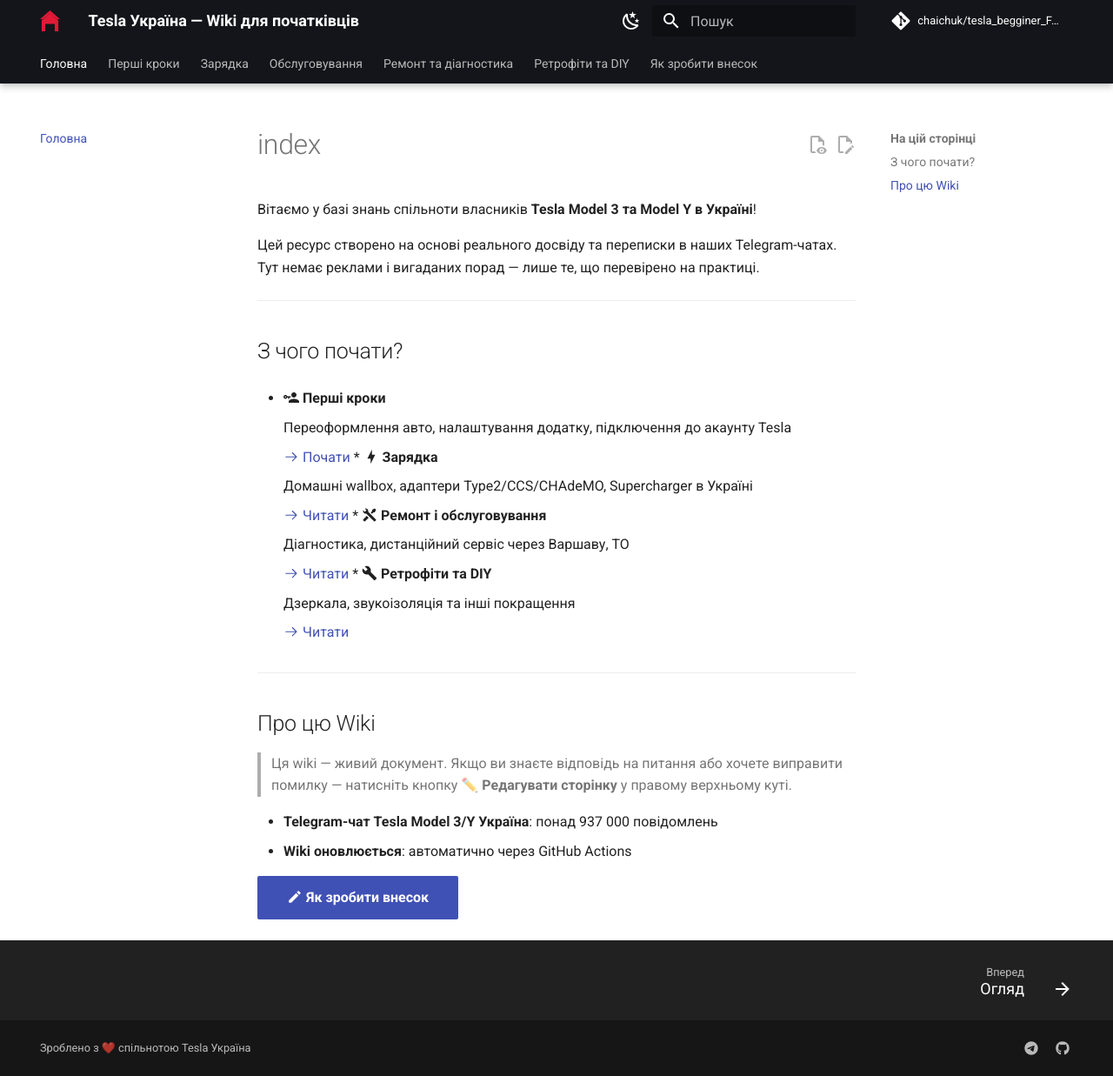
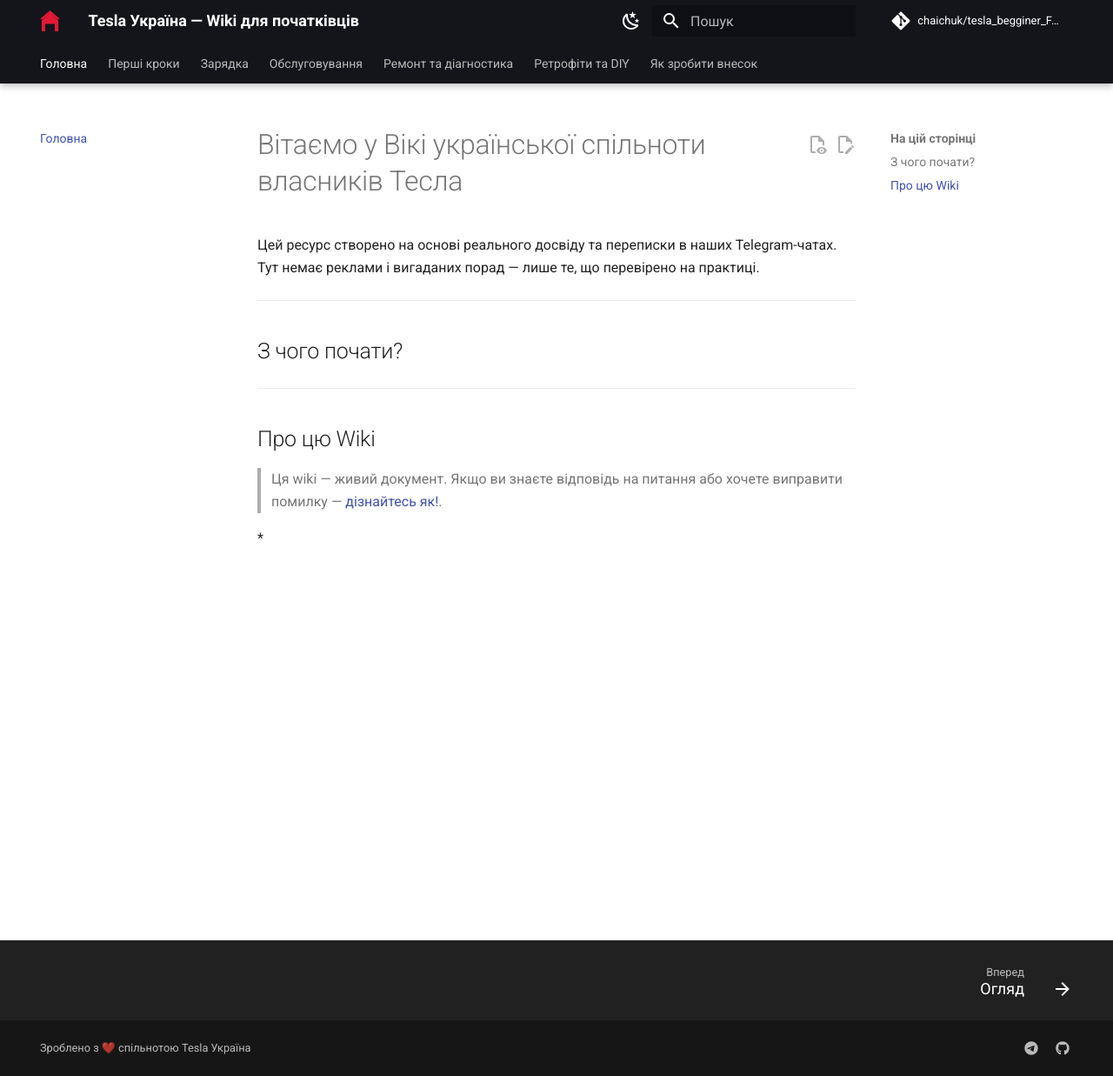
Before and after one commit to chaichuk/tesla_begginer_FAQ, an MkDocs documentation site: the page built from docs/index.md, in a window 1280 px wide and 1237 px high. Shown: the whole window at 87% size. Built offline with MkDocs 1.6.1 and Material for MkDocs 9.7.7, drawn with Linux system fonts in a browser that asks for light colours; comment, search, counter and statistics services are not loaded.

Commit message:
GITBOOK-6: change request with no subject merged in GitBook

```diff
--- a/docs/index.md
+++ b/docs/index.md
@@ -1,6 +1,4 @@
-# index
-
-Вітаємо у базі знань спільноти власників **Tesla Model 3 та Model Y в Україні**!
+# Вітаємо у Вікі української спільноти власників Тесла
 
 Цей ресурс створено на основі реального досвіду та переписки в наших Telegram-чатах. Тут немає реклами і вигаданих порад — лише те, що перевірено на практиці.
 
@@ -8,34 +6,12 @@
 
 ## З чого почати?
 
-*   :material-account-key: **Перші кроки**
 
-    Переоформлення авто, налаштування додатку, підключення до акаунту Tesla
-
-    [:octicons-arrow-right-24: Почати](pershi-kroki/index.md)
-*   :material-lightning-bolt: **Зарядка**
-
-    Домашні wallbox, адаптери Type2/CCS/CHAdeMO, Supercharger в Україні
-
-    [:octicons-arrow-right-24: Читати](zaryadka-ta-batareya/ac-charging.md)
-*   :material-tools: **Ремонт і обслуговування**
-
-    Діагностика, дистанційний сервіс через Варшаву, ТО
-
-    [:octicons-arrow-right-24: Читати](obslugovuvannya/index.md)
-*   :material-wrench: **Ретрофіти та DIY**
-
-    Дзеркала, звукоізоляція та інші покращення
-
-    [:octicons-arrow-right-24: Читати](retrofiti-ta-diy/index.md)
 
 ***
 
 ## Про цю Wiki
 
-> Ця wiki — живий документ. Якщо ви знаєте відповідь на питання або хочете виправити помилку — натисніть кнопку **✏️ Редагувати сторінку** у правому верхньому куті.
+> Ця wiki — живий документ. Якщо ви знаєте відповідь на питання або хочете виправити помилку — [дізнайтесь як!](spilnota/contribute.md#zaproponuite-zmini).
 
-* **Telegram-чат Tesla Model 3/Y Україна**: понад 937 000 повідомлень
-* **Wiki оновлюється**: автоматично через GitHub Actions
-
-[:material-pencil: Як зробити внесок](spilnota/contribute.md){ .md-button .md-button--primary }
+*
```
Also changed, not shown: docs/SUMMARY.md (+1 -1 lines).
